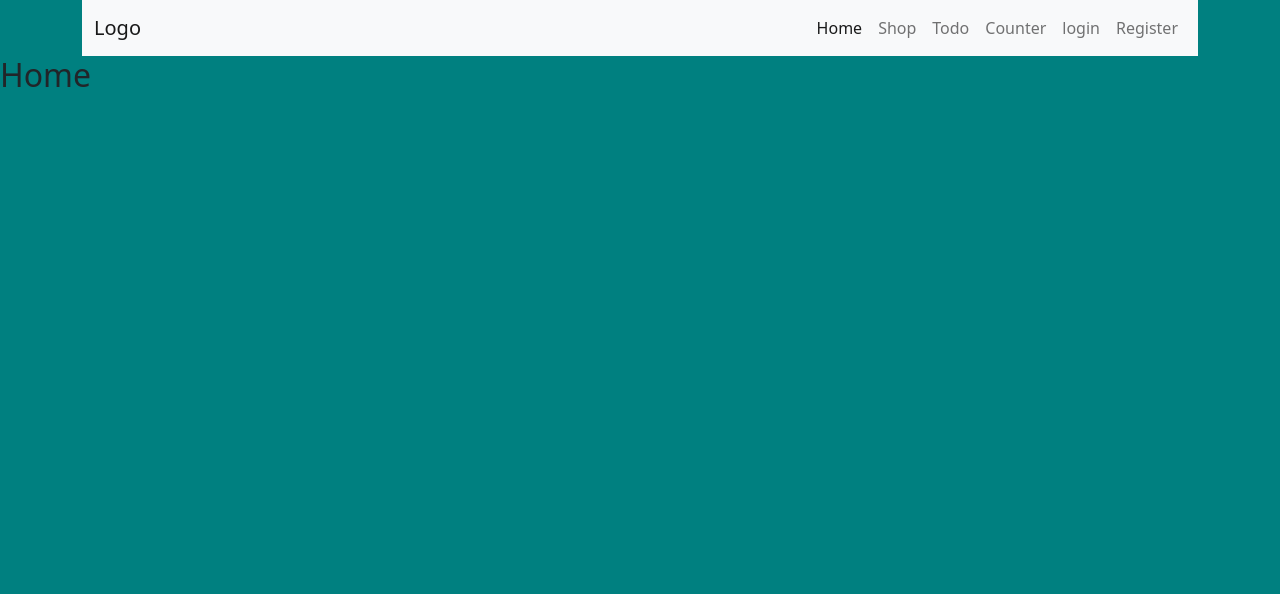
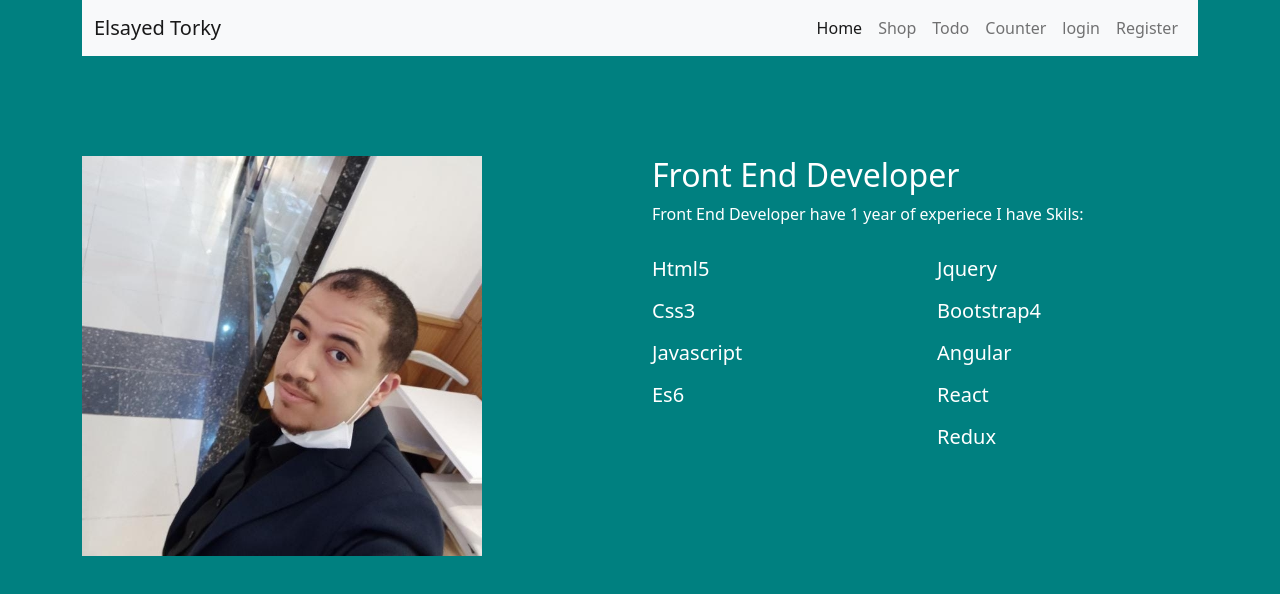
Before and after one commit to Elsayed4/EcommerceReact, a React (Create React App) app: page / in a window 1280 px wide. Shown: the top 594 px of the page. Built offline with nearby package versions, Linux system fonts and the light colour scheme.

Commit message:
Final Project

```diff
--- a/src/Component/Home/Home.css
+++ b/src/Component/Home/Home.css
@@ -0,0 +1,17 @@
+.Home{
+    margin: 100px 0;
+}
+
+.Home .item2 h2{
+  color: white;
+}
+
+.Home .item2 p{
+  color: white;
+}
+.Home ul li{
+  list-style: none;
+  color: white;
+  margin-top: 12px;
+  font-size: 20px;
+}
--- a/src/Component/Home/Home.js
+++ b/src/Component/Home/Home.js
@@ -1,11 +1,37 @@
 import './../../App.css';
-
+import './Home.css'
+import myImg from "./../../sayed.jpg";
 const Home = (props) => {
 
   return (
     <section className="Home">
-      <h2>Home</h2>
-    </section>
+     <div class="container">
+        <div class="row">
+           <div class="col-6 item1">
+              <img src={myImg} height="400px"/>
+           </div>
+           <div class="col-6 item2">
+             <h2>Front End Developer</h2>
+             <p>Front End Developer have 1 year of experiece I have Skils:</p>
+             <div class="row">
+             <ul class="col-6">
+               <li>Html5</li>
+               <li>Css3</li>
+               <li>Javascript</li>
+               <li>Es6</li>
+             </ul>
+             <ul class="col-6">
+               <li>Jquery</li>
+               <li>Bootstrap4</li>
+               <li>Angular</li>
+               <li>React</li>
+               <li>Redux</li>
+             </ul>
+           </div>
+        </div>
+     </div>
+    </div>
+     </section>
   );
 }
 
--- a/src/Component/Navbar/Navbar.js
+++ b/src/Component/Navbar/Navbar.js
@@ -8,7 +8,7 @@ const Navbar = (props) => {
                 <nav className="navbar navbar-expand-lg navbar-light bg-light">
                     <div className="container-fluid">
                         <a className="navbar-brand" href="#">
-                            Logo
+                            Elsayed Torky
                         </a>
                         <button
                             className="navbar-toggler"
--- a/src/Component/Shop/Shop.css
+++ b/src/Component/Shop/Shop.css
@@ -0,0 +1,13 @@
+.Shop,.Shop p,.Shop h6,.Shop .ShopContent{
+  color: #fff !important;
+  text-align: center;
+}
+
+.Shop .imgContainer{
+text-align: center;
+}
+
+.Shop .product{
+ border:4px solid #fff;
+ border-radius: 15px;
+}
--- a/src/Component/Shop/Shop.js
+++ b/src/Component/Shop/Shop.js
@@ -1,4 +1,5 @@
 import './../../App.css';
+import './Shop.css';
 import {Link} from 'react-router-dom';
 import {useState,useEffect} from 'react';
 const Shop = (props) => {
@@ -19,13 +20,14 @@ const fetchproducts = () =>{
     <section className="Shop">
     <div className="container">
     <h2>Shop</h2>
-    <div className="d-flex flex-wrap justify-content-center align-item-center">
+    <div className="ShopContent d-flex flex-wrap justify-content-center align-item-center">
     {products.map(product =>{
        return(
          <Link to={`/shop/${product.id}`} key={product.id} className="product p-1 w-25 mb-3 me-2 border text-start">
-
-         <img src={product.image} alt="" class="w-50"></img>
-           <h6>{product.title}</h6>
+        <div class="imgContainer">
+            <img src={product.image} alt="" class="w-50"></img>
+        </div>
+          <h6>{product.title}</h6>
            <p>The Price : {product.price}</p>
            <p>Raring :{product.rating.rate}</p>
          </Link>
--- a/src/Component/register/Register.jsx
+++ b/src/Component/register/Register.jsx
@@ -1,4 +1,5 @@
 import {Formik, Form, Field, FieldArray} from "formik"
+import './Regiter.css'
 import * as yup from "yup"
 import FormField from "../formik-components/FormField"
 const Register = ()=> {
@@ -26,6 +27,7 @@ return (
             formik=> {
                 return(
                     <Form className="container  mt-4">
+                    <div class="formele">
                         <FormField
                             type="text"
                             name="username"
@@ -87,7 +89,8 @@ return (
                                 }
                             }
                         </FieldArray>
-                    </Form>
+                        </div>
+                        </Form>
                 )
             }
         }
--- /dev/null
+++ b/src/Component/register/Regiter.css
@@ -0,0 +1,5 @@
+.formele {
+   width: 500px;
+   margin: 0 auto;
+  color: white;
+}
--- a/src/Component/todo/Todo.jsx
+++ b/src/Component/todo/Todo.jsx
@@ -36,7 +36,7 @@ function Todo () {
                         <div className="card mb-2" key={index}>
                             <div className="">
                             <h5 >Name: {task.name}</h5>
-                            <hr />
+                            <hr/>
                             <p>description: {task.description}</p>
                             </div>
                             <button onClick={()=>dispatch(removeTodo(index))} className="btn btn-danger">x</button>
```
Also changed, not shown: src/sayed.jpg (added), 1 other file (tests, documents, lock files or other folders).
